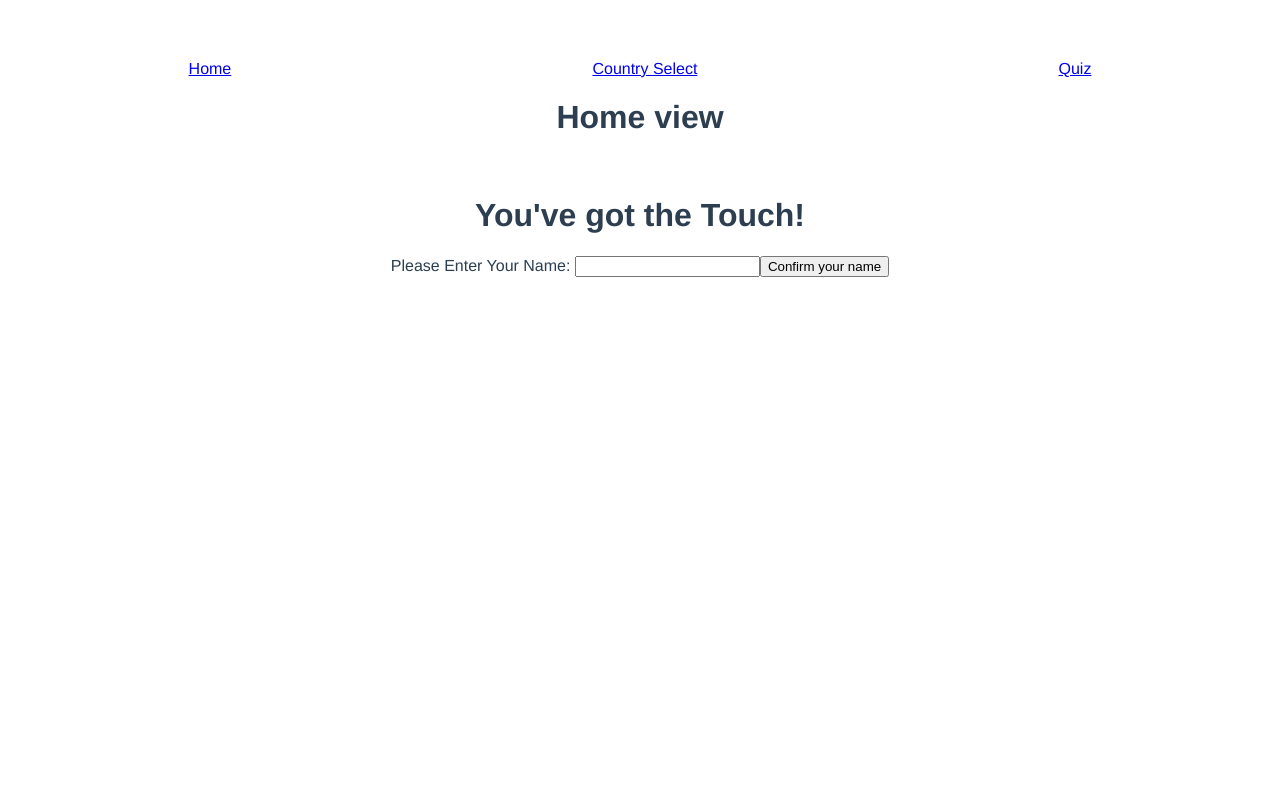
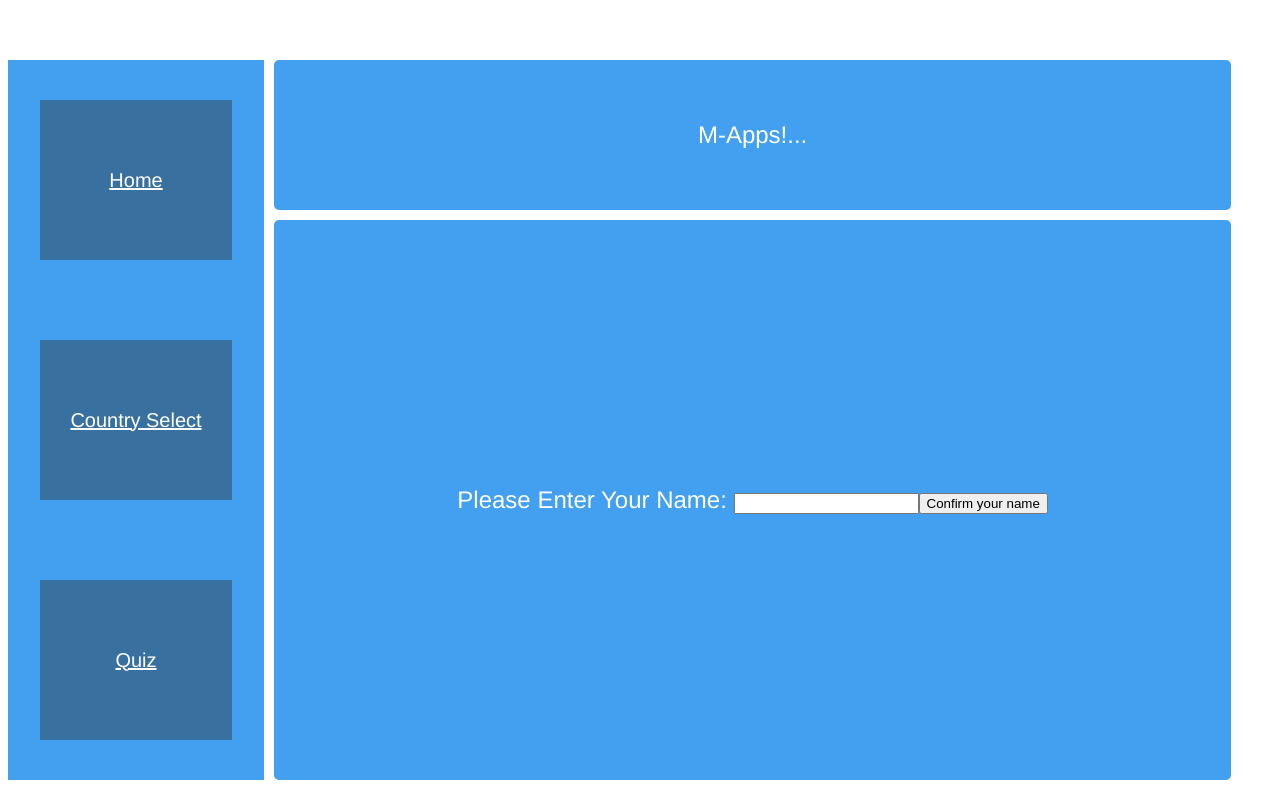
Before and after one commit to StewartMacLeman/Project-Mapps, a Vue app in the folder client/: page /#/ in a window 1280 px wide. Built offline with nearby package versions, Linux system fonts and the light colour scheme; no server answers.

Commit message:
mvp styling added

```diff
--- a/client/src/App.vue
+++ b/client/src/App.vue
@@ -1,13 +1,18 @@
 <template>
   <div id="app">
-    <nav>
+    <div class="wrapper">
+
+    <div class="box header">M-Apps!...</div>
+    <div class="sidebar">
       <router-link :to="{ name: 'home' }">Home</router-link>
       <router-link :to="{ name: 'country-select' }">Country Select</router-link>
       <router-link :to="{ name: 'quiz' }">Quiz</router-link>
-    </nav>
-    <div class="">
+    </div>
+    <div class="box content">
       <router-view id="view" :countries="countries" :username="username" :selectedCountry="selectedCountry"></router-view>
     </div>
+  </div>
+
   </div>
 
 </template>
@@ -56,4 +61,68 @@ nav {
   display: flex;
   justify-content: space-around;
 }
+
+.wrapper {
+  display: grid;
+  grid-gap: 10px;
+  grid-template-columns: 20vw 37vw 37vw;
+  grid-template-areas:
+  "sidebar header header"
+  "sidebar content content"
+  "sidebar content content"
+  "sidebar content content"
+  "sidebar content content"
+  "sidebar  content  content";
+  background-color: #fff;
+  color: #444;
+}
+
+.sidebar {
+  grid-area: sidebar;
+  background-color: #439fef;
+  display: flex;
+  flex-direction: column;
+  justify-content: flex-start;
+  height: auto;
+  align-items: center;
+}
+
+.content {
+  grid-area: content;
+  height: auto;
+  display: flex;
+  align-content: space-around;
+}
+
+.header {
+  grid-area: header;
+  display: flex;
+  justify-content: space-around;
+  align-items: center;
+}
+
+.sidebar a {
+  display: flex;
+  flex-direction: column;
+  justify-content: space-around;
+  height: 20vh;
+  margin-top: 5vh;
+  margin-bottom: 5vh
+}
+
+.sidebar a {
+  width: 15vw;
+  background-color: #3870a0;
+  color: white;
+  font-size: 20px;
+}
+
+.box {
+  background-color: #439fef;
+  color: #fff;
+  border-radius: 5px;
+  padding: 10px;
+  font-size: 150%;
+}
+
 </style>
--- a/client/src/components/CountrySelect.vue
+++ b/client/src/components/CountrySelect.vue
@@ -1,5 +1,6 @@
 <template lang="html">
   <div class="">
+    <label for="selectCountry">Choose a country to learn about</label>
     <select v-model="selectedCountry">
       <option disabled value="">Select Country</option>
       <option v-for="(country, index) in countries" :index="index" :value="country">{{country.name}}</option>
--- a/client/src/views/CountrySelect.vue
+++ b/client/src/views/CountrySelect.vue
@@ -1,7 +1,5 @@
 <template lang="html">
-  <div class="">
-    <h1>Country Select view</h1>
-  <br>
+  <div class="country-view">
   <CountrySelect :countries="countriesNew"></CountrySelect>
   </div>
 </template>
@@ -29,4 +27,15 @@ export default {
 </script>
 
 <style lang="css" scoped>
+
+.country-view{
+
+  display: flex;
+  justify-content: space-around;
+  flex-direction: column;
+  align-content: center;
+  width: 75vw;
+}
+
+
 </style>
--- a/client/src/views/Home.vue
+++ b/client/src/views/Home.vue
@@ -1,8 +1,5 @@
 <template lang="html">
-  <div class="">
-    <h1>Home view</h1>
-    <br>
-        <h1>You've got the Touch!</h1>
+  <div class="home-view">
         <UserName></UserName>
         <router-view id="view" :countries="countries" :username="username"></router-view>
   </div>
@@ -18,7 +15,17 @@ export default {
     UserName
   }
 }
-</script>
+</script>.home-view{
 
 <style lang="css" scoped>
+
+.home-view{
+
+  display: flex;
+  justify-content: space-around;
+  flex-direction: column;
+  align-content: center;
+  width: 75vw;
+}
+
 </style>
--- a/client/src/views/Quiz.vue
+++ b/client/src/views/Quiz.vue
@@ -1,6 +1,11 @@
 <template lang="html">
-  <div class="">
-  <QuizQuestions :selectedCountry="selectedCountry" :username="username"></QuizQuestions>
+  <div class="quiz-map">
+    <div class="map">
+      <img src="/css/images/map.jpg" height="400px" width="900px" alt="map of america">
+    </div>
+    <div class="quiz">
+      <QuizQuestions :selectedCountry="selectedCountry" :username="username"></QuizQuestions>
+    </div>
   </div>
 </template>
 
@@ -17,4 +22,27 @@ export default {
 </script>
 
 <style lang="css" scoped>
+
+.quiz-map {
+  display: grid;
+  grid-gap: 10px;
+  grid-template-columns: 36vw 36vw;
+  grid-template-areas:
+  "map map"
+  "quiz quiz";
+  background-color: #fff;
+  color: #444;
+  height: auto;
+}
+
+.map {
+  grid-area: map;
+  width: 72vw
+}
+
+.quiz {
+  grid-area: quiz;
+  width: 72vw
+}
+
 </style>
```
Also changed, not shown: client/public/css/images/map.jpg (added).
